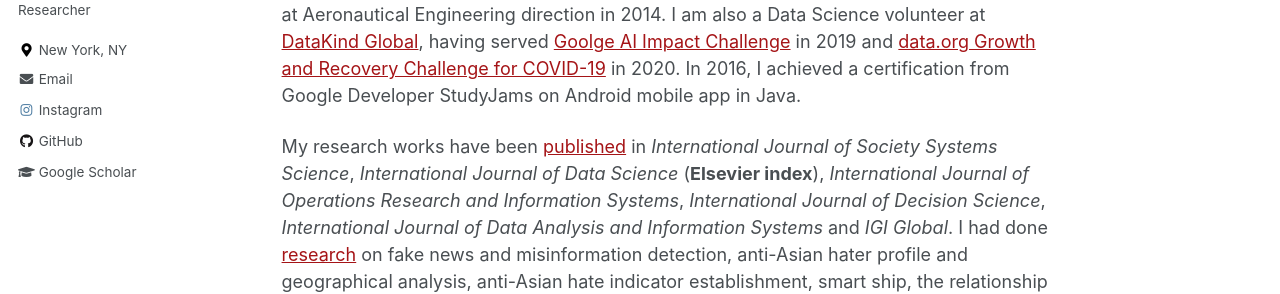
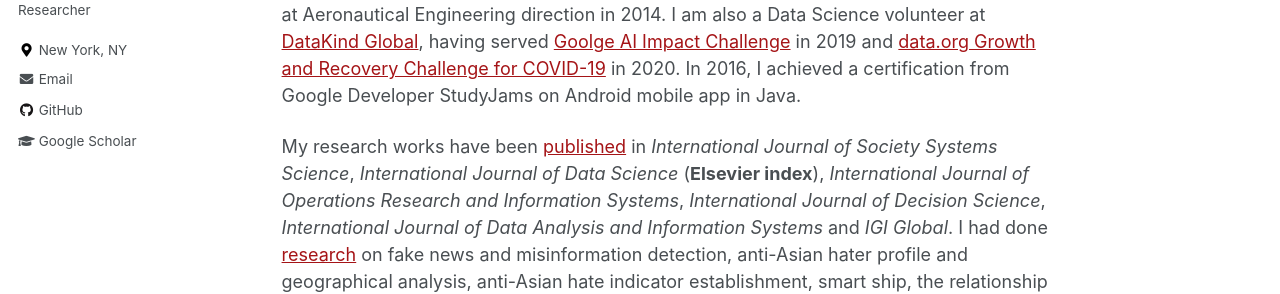
Before and after one commit to xin-wang-kr/xin-wang-kr.github.io, a Jekyll site: the page built from _pages/about.md, in a window 1280 px wide. Shown: the part 294-588 px from the top of the page. Built offline with Jekyll 4.4.1, drawn with Linux system fonts in a browser that asks for light colours.

Commit message:
Update _config.yml

```diff
--- a/_config.yml
+++ b/_config.yml
@@ -103,7 +103,7 @@
   gitlab           : #"jayrobwilliams"
   google_plus      :
   keybase          :
-  instagram        : "wang.vison"
+  instagram        : #"wang.vison"
   impactstory      : #"https://profiles.impactstory.org/u/xxxx-xxxx-xxxx-xxxx"
   lastfm           :
   linkedin         : #"jayrobwilliams"
```
